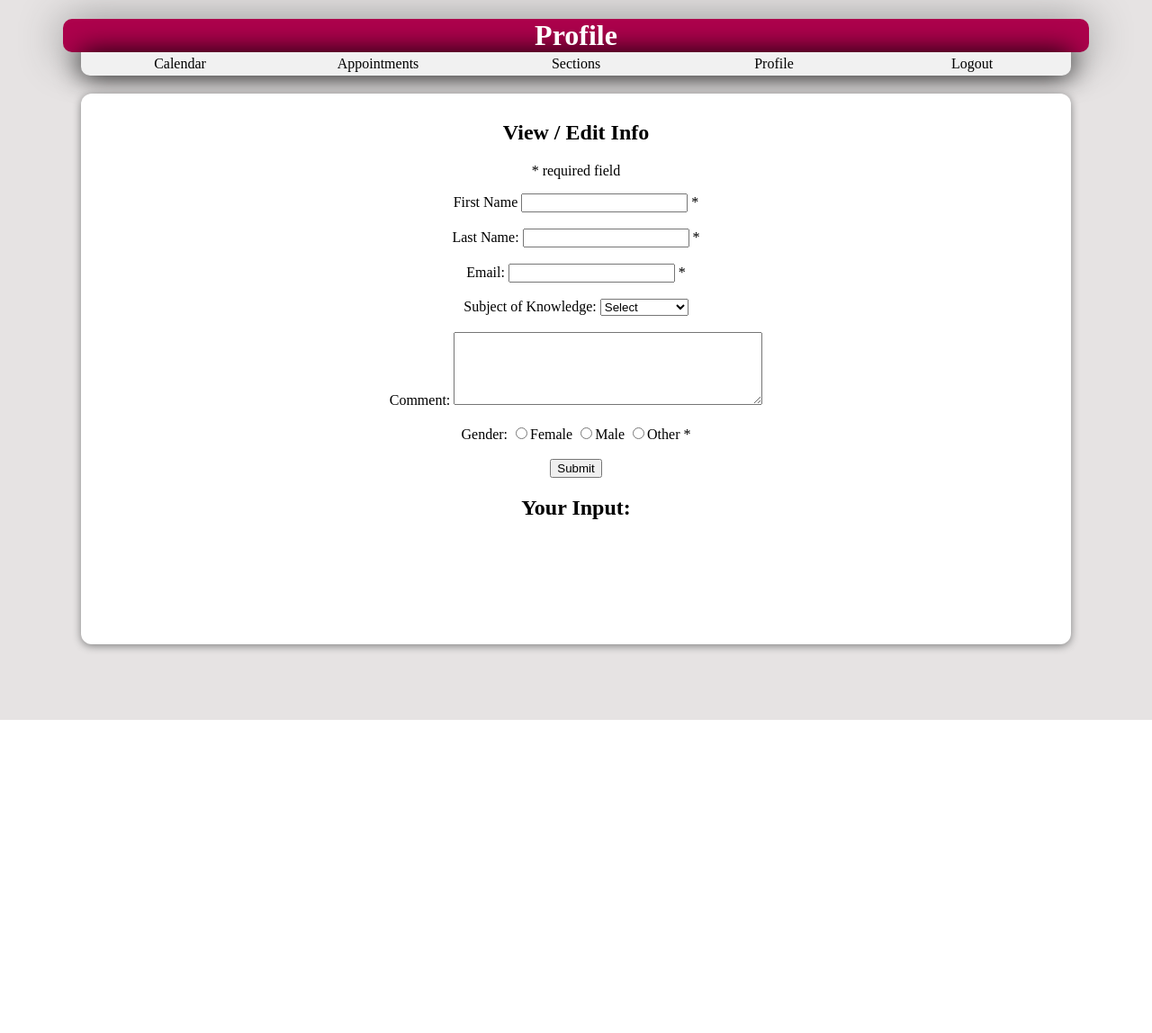
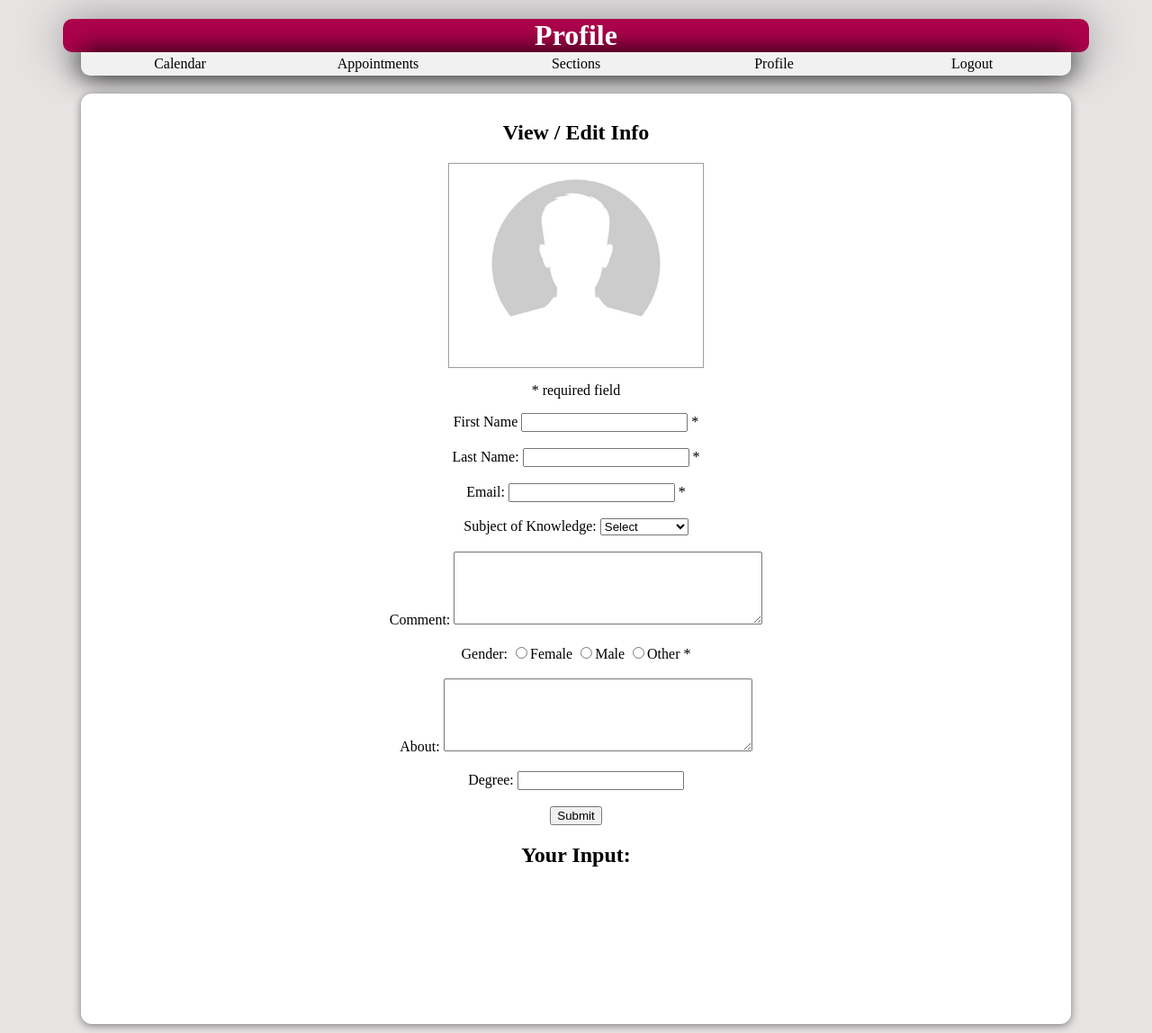
Before and after one commit to Shaunathanz/Scheduler, a PHP site: page /pages/tutor-profile.php in a window 1280 px wide. Shown: the whole page at 90% size. Before the commit the page ends 800 px from the top, so only its background shows below. Run offline with PHP 8.4, Linux system fonts and the light colour scheme.

Commit message:
Incorporated Arielle's commit
There are minor omissions as I don't believe we're using FontAwesome and there were some old files included with old code. Not sure if we're using a login page yet but I'll include it for now.

```diff
--- a/public_html/pages/tutor-profile.php
+++ b/public_html/pages/tutor-profile.php
@@ -17,7 +17,7 @@
         <?php
         // define variables and set to empty values
         $firstnameErr = $lastnameErr = $emailErr = $subject= $genderErr = $websiteErr = "";
-        $firstname = $lastname = $email = $gender = $comment = $website = "";
+        $firstname = $lastname = $email = $gender = $comment = $website = "";$about = ""; $degree = "";
 
         if ($_SERVER["REQUEST_METHOD"] == "POST") {
             if (empty($_POST["firstname"])) {
@@ -77,6 +77,18 @@
             } else {
                 $gender = test_input($_POST["gender"]);
             }
+
+			if (empty($_POST["about"])) {
+                $about = "";
+            } else {
+                $about = test_input($_POST["about"]);
+            }
+
+			if (empty($_POST["degree"])) {
+                $degree = "";
+            } else {
+                $degree = test_input($_POST["degree"]);
+            }
         }
 
         function test_input($data) {
@@ -88,8 +100,15 @@
         ?>
 
 <h2>View / Edit Info</h2>
+
+<form method="post" action="<?php echo htmlspecialchars($_SERVER["PHP_SELF"]);?>">
+	<div class="profile_pic">
+		<div class="profile_pic_block">
+			<img height="200px" width="auto" src="../images/blankAvatar.jpg">
+			<a class="edit_icon" href="tutor-profile.php"><i class="icon-pencil"></i> </a>
+		</div>
+	</div>
 <p><span class="error">* required field</span></p>
-<form method="post" action="<?php echo htmlspecialchars($_SERVER["PHP_SELF"]);?>">
   First Name <input type="text" name="firstname" value="<?php echo $firstname;?>">
   <span class="error">* <?php echo $firstnameErr;?></span>
   <br><br>
@@ -116,6 +135,11 @@
   <input type="radio" name="gender" <?php if (isset($gender) && $gender=="other") echo "checked";?> value="other">Other
   <span class="error">* <?php echo $genderErr;?></span>
   <br><br>
+  About: <textarea name="about" rows="5" cols="40"><?php echo $about;?></textarea>
+  <br><br>
+  Degree: <input type="text" name="degree" value="<?php echo $degree;?>">
+
+  <br><br>
   <input type="submit" name="submit" value="Submit">
 </form>
 
@@ -134,6 +158,10 @@ echo "<br>";
 echo $comment;
 echo "<br>";
 echo $gender;
+echo "<br>";
+echo $about;
+echo "<br>";
+echo $degree;
 ?>
     </div>
 </body>
--- a/public_html/styles/style.css
+++ b/public_html/styles/style.css
@@ -294,5 +294,14 @@ span.decline {
     color: #000;
     text-decoration: none;
 }
-
+.edit_icon{
+	color:#000;
+	text-decoration: none;
+}
+.profile_pic_block {
+    border: 1px solid #9e9e9e;
+    margin: 0 auto;
+    max-width: 260px;
+    padding: 11px;
+}
 /* ################# */
```
Also changed, not shown: public_html/pages/login.php (added, +26 -0 lines), public_html/images/blankAvatar.jpg (added).
